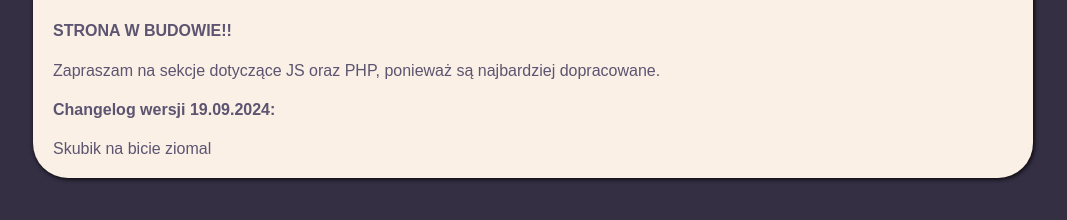
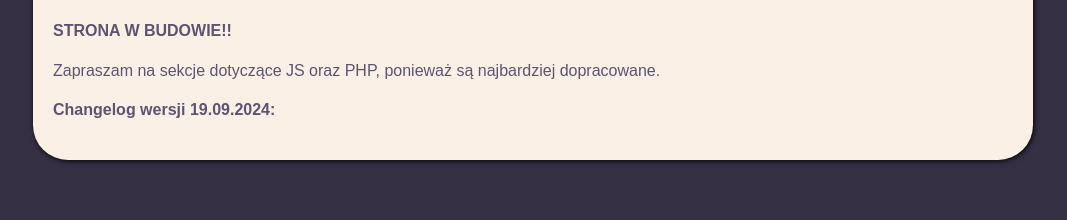
Before and after one commit to misiczek/misiczek.github.io, a plain HTML site: page index.html in a window 1280 px wide. Shown: the part 398-618 px from the top of the page, without its empty margins (107-1174 px from the left). Drawn offline with Linux system fonts and the light colour scheme.

Commit message:
Update index.html

```diff
--- a/index.html
+++ b/index.html
@@ -25,7 +25,6 @@
         <h4>STRONA W BUDOWIE!!</h4>
         <p>Zapraszam na sekcje dotyczące JS oraz PHP, ponieważ są najbardziej dopracowane.</p>
         <h4>Changelog wersji 19.09.2024:</h4>
-        Skubik na bicie ziomal
     </main>
 </body>
 </html>
```
